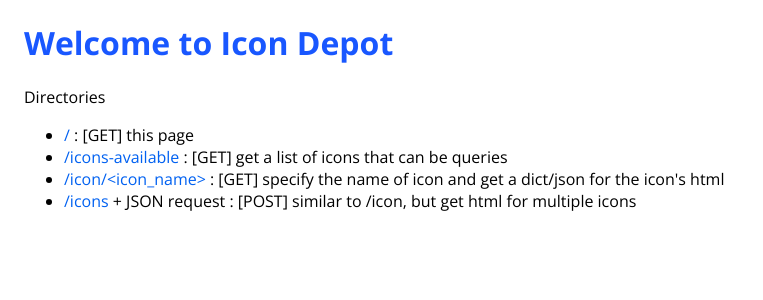
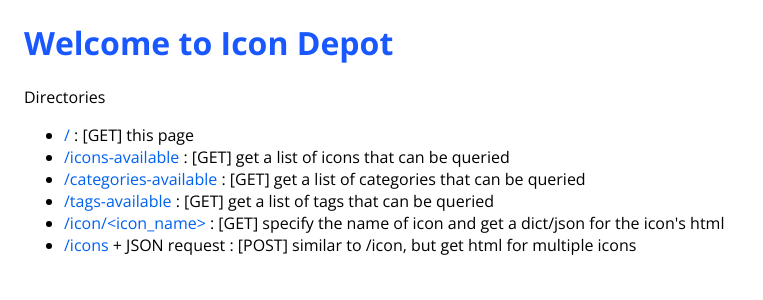
Before and after one commit to fusakoo/icon-depot, a Flask app: page / in a window 1280 px wide. Shown: the top 300 px of the page, without its empty margins (0-763 px from the left). Run offline with Flask 2, Linux system fonts and the light colour scheme.

Commit message:
Add a few GETs for tags and categories

```diff
--- a/app/routes.py
+++ b/app/routes.py
@@ -12,9 +12,9 @@ def index():
     return render_template('index.html')
 
 @app.route('/icons-available')
-def get_icon_available():
+def get_icons_available():
     '''
-    Get a list of icons available by checking the materials icon metadata
+    Return a list of icons available by checking the materials icon metadata
     '''
     r = requests.get('https://fonts.google.com/metadata/icons')
     rtext = r.text[5:]
@@ -28,17 +28,52 @@ def get_icon_available():
         for icon in icons:
             entry = {
                 'name' : icon['name'],
+                'tags' : icon['tags'],
                 'categories' : icon['categories']
             }
             icon_dict['icons'].append(entry)
     response = flask.jsonify(icon_dict)
     return response
 
+@app.route('/categories-available')
+def get_categories():
+    '''
+    Return a list of categories available by checking the metadata
+    '''
+    icon_dict = json.loads(get_icons_available().get_data())
+    icons = icon_dict['icons']
+    output = []
+    for icon in icons:
+        categories = icon['categories']
+        for category in categories:
+            if category not in output:
+                output.append(category)
+    print(output)
+    response = flask.jsonify(output)
+    return response
+
+@app.route('/tags-available')
+def get_tags():
+    '''
+    Return a list of categories available by checking the metadata
+    '''
+    icon_dict = json.loads(get_icons_available().get_data())
+    icons = icon_dict['icons']
+    output = []
+    for icon in icons:
+        tags = icon['tags']
+        for tag in tags:
+            if tag not in output:
+                output.append(tag)
+    print(output)
+    response = flask.jsonify(output)
+    return response
+
 def check_if_available(icon_name):
     '''
     Checks if the name exists in the available list of icons
     '''
-    icon_dict = json.loads(get_icon_available().get_data())
+    icon_dict = json.loads(get_icons_available().get_data())
     icons = icon_dict['icons']
     for icon in icons:
         name = icon.get('name')
--- a/app/templates/index.html
+++ b/app/templates/index.html
@@ -10,7 +10,9 @@
    <p>Directories</p>
    <ul>
        <li><span class="directory">/</span> : [GET] this page</li>
-       <li><span class="directory">/icons-available</span> : [GET] get a list of icons that can be queries</li>
+       <li><span class="directory">/icons-available</span> : [GET] get a list of icons that can be queried</li>
+       <li><span class="directory">/categories-available</span> : [GET] get a list of categories that can be queried</li>
+       <li><span class="directory">/tags-available</span> : [GET] get a list of tags that can be queried</li>
        <li><span class="directory">/icon/&lt;icon_name&gt;</span> : [GET] specify the name of icon and get a dict/json for the icon's html</li>
        <li><span class="directory">/icons</span> + JSON request : [POST] similar to /icon, but get html for multiple icons</li>
    </ul>
```
